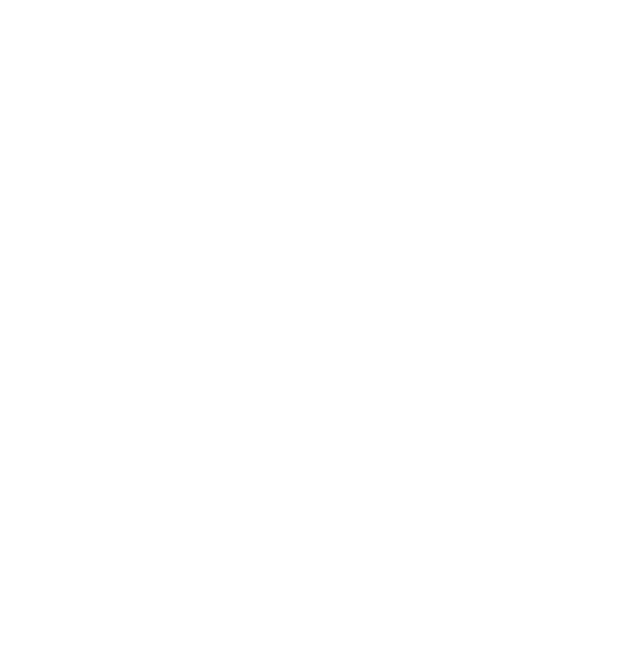
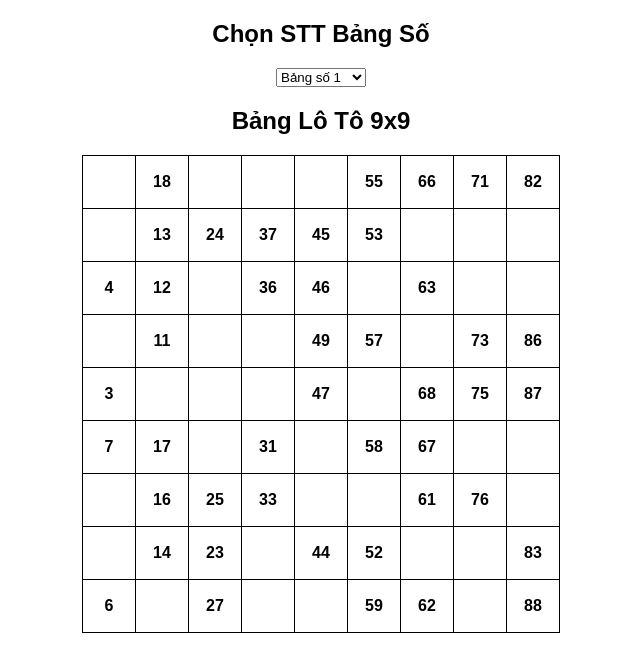
Before and after one commit to lengochien054/Bang_loto, a plain HTML site: page index.html in a window 1280 px wide. Shown: the whole page, without its empty margins (319-959 px from the left). Drawn offline with Linux system fonts and the light colour scheme.

Commit message:
Update index.html

```diff
--- a/index.html
+++ b/index.html
@@ -1,27 +1,57 @@
+<!DOCTYPE html>
+<html lang="vi">
+<head>
+<meta charset="UTF-8">
+<title>Lô Tô Online 9x9</title>
+
+<style>
+body { font-family: Arial; text-align: center; }
+table { border-collapse: collapse; margin: auto; }
+
+td {
+  width: 50px; height: 50px;
+  border: 1px solid #000;
+  cursor: pointer;
+  font-weight: bold;
+  text-align: center;
+}
+
+.marked { background: yellow; }
+</style>
+</head>
+
+<body>
+
+<h2>Chọn STT Bảng Số</h2>
+<select id="boardSelect"></select>
+
+<h2>Bảng Lô Tô 9x9</h2>
+<table id="board"></table>
+
 <script>
 const boards = {};
 
+// Lấy số đúng theo cột
 function getNumberByColumn(col) {
   let min = col * 10 + 1;
   let max = (col === 8) ? 90 : col * 10 + 9;
   return Math.floor(Math.random() * (max - min + 1)) + min;
 }
 
+// Tạo bảng 9x9 – không trùng số
 function generateBoard() {
   let board = [];
-  let usedNumbers = new Set(); // CHỐNG TRÙNG TOÀN BẢNG
+  let usedNumbers = new Set();
 
   for(let i = 0; i < 9; i++){
     let row = Array(9).fill("");
 
-    // Chọn 5 cột
     let cols = [];
     while(cols.length < 5){
       let c = Math.floor(Math.random() * 9);
       if(!cols.includes(c)) cols.push(c);
     }
 
-    // Gán số đúng cột + không trùng toàn bảng
     cols.forEach(c => {
       let num;
       do {
@@ -39,7 +69,45 @@ function generateBoard() {
 }
 
 // Tạo 20 bảng
-for(let i=1;i<=20;i++){
+for(let i = 1; i <= 20; i++){
   boards[i] = generateBoard();
 }
+
+// Dropdown chọn bảng
+const select = document.getElementById("boardSelect");
+
+for(let i = 1; i <= 20; i++){
+  let opt = document.createElement("option");
+  opt.value = i;
+  opt.text = "Bảng số " + i;
+  select.appendChild(opt);
+}
+
+select.onchange = () => loadBoard(select.value);
+
+// Hiển thị bảng
+function loadBoard(id){
+  const board = boards[id];
+  const table = document.getElementById("board");
+  table.innerHTML = "";
+
+  for(let i = 0; i < 9; i++){
+    let tr = document.createElement("tr");
+
+    for(let j = 0; j < 9; j++){
+      let td = document.createElement("td");
+      td.innerText = board[i][j];
+      td.onclick = () => td.classList.toggle("marked");
+      tr.appendChild(td);
+    }
+
+    table.appendChild(tr);
+  }
+}
+
+// Load bảng đầu tiên
+loadBoard(1);
 </script>
+
+</body>
+</html>
```
